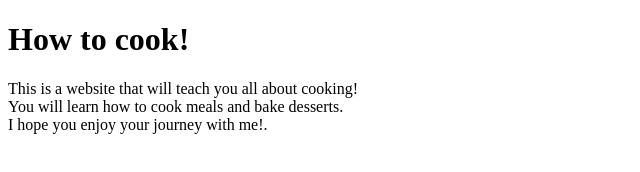
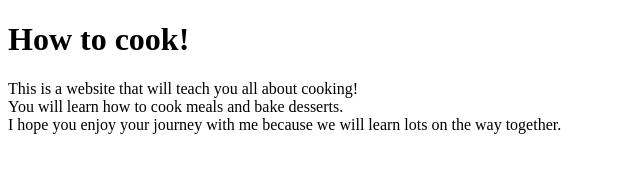
Before and after one commit to helaaaaaa/mywebpage, a plain HTML site: page index.html in a window 1280 px wide. Shown: the whole page, without its empty margins (0-640 px from the left). Drawn offline with Linux system fonts and the light colour scheme.

Commit message:
Update index.html

```diff
--- a/index.html
+++ b/index.html
@@ -6,7 +6,7 @@
 <body>
 
 <h1>How to cook!</h1>
-<p> This is a website that will teach you all about cooking! <br> You will learn how to cook meals and bake desserts. <br> I hope you enjoy your journey with me!.</p>
+<p> This is a website that will teach you all about cooking! <br> You will learn how to cook meals and bake desserts. <br> I hope you enjoy your journey with me because we will learn lots on the way together.</p>
 
 </body>
 </html>
```
